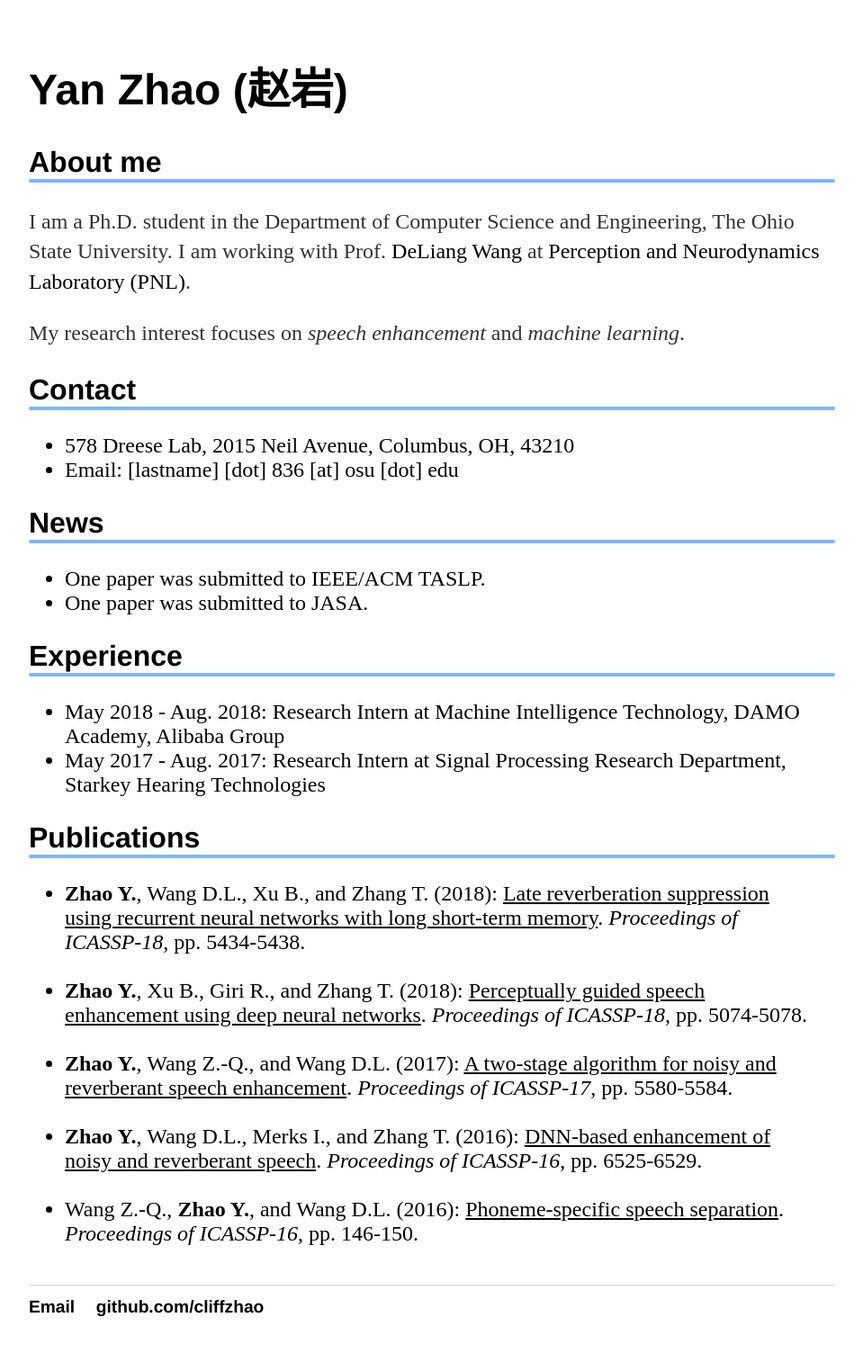
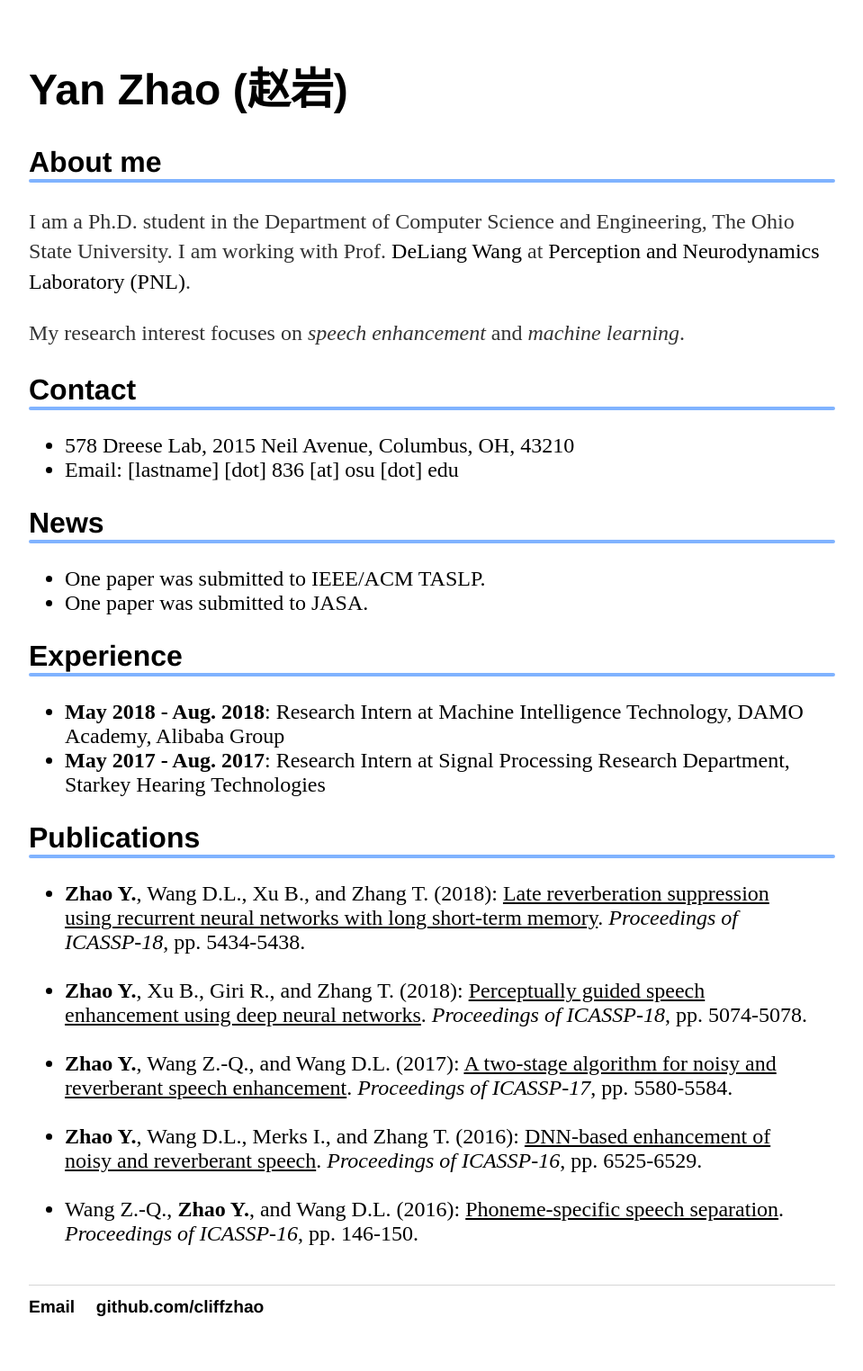
Before and after one commit to cliffzhao/cliffzhao.github.io, a Jekyll site: the page built from index.html, in a window 1280 px wide. Shown: the whole page at 90% size, without its empty margins (160-1119 px from the left). Built offline with Jekyll 4.4.1, drawn with Linux system fonts in a browser that asks for light colours.

```diff
--- a/index.html
+++ b/index.html
@@ -33,9 +33,9 @@ title: Yan Zhao
     <h2>Experience</h2>
     <ul>
 
-    <li>May 2018 - Aug. 2018: Research Intern at Machine Intelligence Technology, DAMO Academy, Alibaba Group
+    <li><strong>May 2018 - Aug. 2018</strong>: Research Intern at Machine Intelligence Technology, DAMO Academy, Alibaba Group
     </li>
-    <li>May 2017 - Aug. 2017: Research Intern at Signal Processing Research Department, Starkey Hearing Technologies
+    <li><strong>May 2017 - Aug. 2017</strong>: Research Intern at Signal Processing Research Department, Starkey Hearing Technologies
     </li>
     </ul>
 
```
